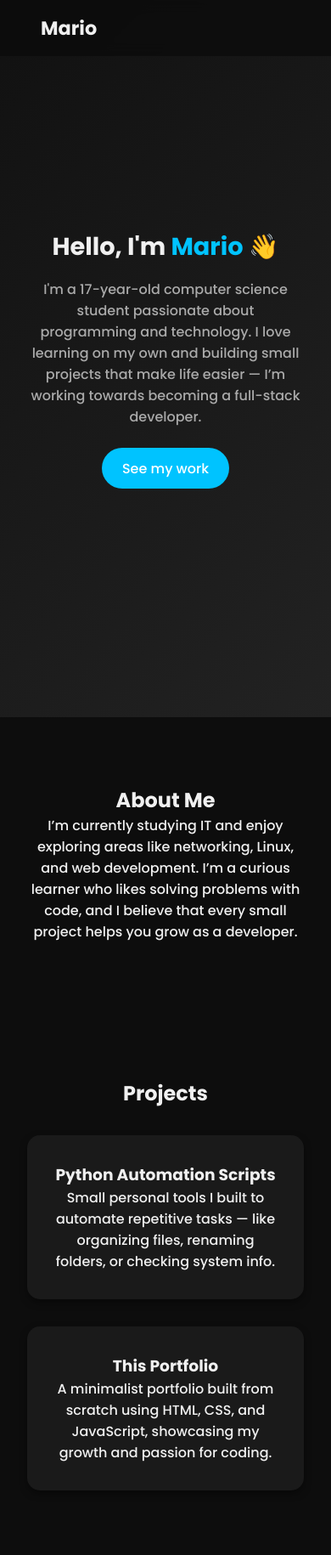
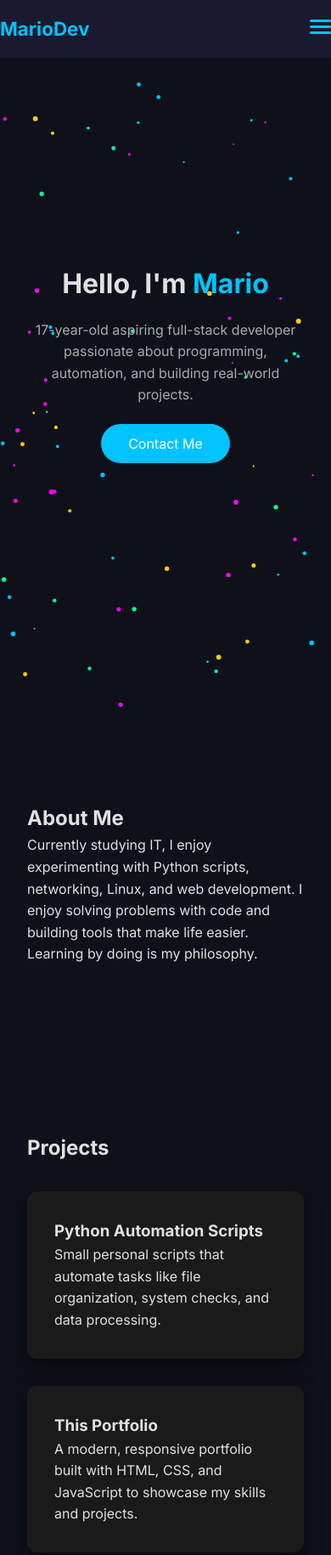
Before and after one commit to Chorizillo-source/Portfolio, a plain HTML site: page index.html in a window 390 px wide. Shown: the top 1830 px of the page at 85% size. Drawn offline with Linux system fonts and the light colour scheme.

Commit message:
Update portfolio: hero fix and smooth scroll

```diff
--- a/index.html
+++ b/index.html
@@ -3,58 +3,82 @@
 <head>
   <meta charset="UTF-8">
   <meta name="viewport" content="width=device-width, initial-scale=1.0">
-  <title>Mario | Developer Portfolio</title>
+  <title>MarioDev | Portfolio</title>
   <link rel="stylesheet" href="styles.css">
+  <link rel="preconnect" href="https://fonts.googleapis.com">
+  <link rel="preconnect" href="https://fonts.gstatic.com" crossorigin>
+  <link href="https://fonts.googleapis.com/css2?family=Inter:wght@300;400;600;700&display=swap" rel="stylesheet">
 </head>
 <body>
   <header>
+    <div class="container header-container">
+      <h1 class="logo">MarioDev</h1>
       <nav>
-      <h1>Mario</h1>
-      <ul>
+        <ul class="nav-links">
           <li><a href="#about">About</a></li>
           <li><a href="#projects">Projects</a></li>
           <li><a href="#contact">Contact</a></li>
         </ul>
+        <div class="hamburger" id="hamburger">
+          <span></span>
+          <span></span>
+          <span></span>
+        </div>
       </nav>
+    </div>
   </header>
 
   <section id="hero">
-    <div class="hero-text">
-      <h2>Hello, I'm <span>Mario</span> 👋</h2>
-      <p>I'm a 17-year-old computer science student passionate about programming and technology.
-      I love learning on my own and building small projects that make life easier — I’m working towards becoming a full-stack developer.</p>
-      <a href="#projects" class="btn">See my work</a>
+    <canvas id="heroCanvas"></canvas>
+    <div class="hero-container">
+      <h2>Hello, I'm <span>Mario</span></h2>
+      <p>17-year-old aspiring full-stack developer passionate about programming, automation, and building real-world projects.</p>
+      <a href="#contact" class="btn">Contact Me</a>
     </div>
   </section>
 
   <section id="about">
+    <div class="container">
       <h2>About Me</h2>
-    <p>I’m currently studying IT and enjoy exploring areas like networking, Linux, and web development.
-    I’m a curious learner who likes solving problems with code, and I believe that every small project helps you grow as a developer.</p>
+      <p>Currently studying IT, I enjoy experimenting with Python scripts, networking, Linux, and web development.
+      I enjoy solving problems with code and building tools that make life easier. Learning by doing is my philosophy.</p>
+    </div>
   </section>
 
   <section id="projects">
+    <div class="container">
       <h2>Projects</h2>
       <div class="projects-grid">
         <div class="project-card">
           <h3>Python Automation Scripts</h3>
-        <p>Small personal tools I built to automate repetitive tasks — like organizing files, renaming folders, or checking system info.</p>
+          <p>Small personal scripts that automate tasks like file organization, system checks, and data processing.</p>
         </div>
         <div class="project-card">
           <h3>This Portfolio</h3>
-        <p>A minimalist portfolio built from scratch using HTML, CSS, and JavaScript, showcasing my growth and passion for coding.</p>
+          <p>A modern, responsive portfolio built with HTML, CSS, and JavaScript to showcase my skills and projects.</p>
+        </div>
       </div>
     </div>
   </section>
 
   <section id="contact">
-    <h2>Get in Touch</h2>
-    <p>If you’d like to collaborate or just talk about programming, feel free to reach out!</p>
-    <a href="mailto:mariofernandezsoriatbj@gmail.com" class="btn">Email Me</a>
+    <div class="container">
+      <h2>Contact</h2>
+      <p>If you’d like to collaborate or talk about programming, feel free to reach out!</p>
+
+      <form id="contactForm">
+        <input type="text" placeholder="Your Name" required>
+        <input type="email" placeholder="Your Email" required>
+        <textarea placeholder="Your Message" rows="5" required></textarea>
+        <button type="submit" class="btn">Send Message</button>
+      </form>
+    </div>
   </section>
 
   <footer>
-    <p>© 2025 Mario. Built with ❤️ using HTML, CSS, and JavaScript.</p>
+    <div class="container">
+      <p>© 2025 MarioDev. Built with ❤️ using HTML, CSS, and JS.</p>
+    </div>
   </footer>
 
   <script src="script.js"></script>
--- a/script.js
+++ b/script.js
@@ -1,20 +1,75 @@
-// Mobile menu toggle
-const nav = document.querySelector("nav ul");
-const header = document.querySelector("header");
+document.addEventListener("DOMContentLoaded", () => {
 
-header.addEventListener("click", (e) => {
-  if (e.target.tagName === "H1") return; // ignore logo clicks
-  nav.classList.toggle("active");
+  // Hamburger toggle
+  const hamburger = document.getElementById("hamburger");
+  const navLinks = document.querySelector(".nav-links");
+  hamburger.addEventListener("click", () => {
+    navLinks.classList.toggle("active");
   });
 
-// Simple scroll animation for projects
-window.addEventListener("scroll", () => {
-  const cards = document.querySelectorAll(".project-card");
-  cards.forEach(card => {
+  // Smooth scroll for nav links and buttons
+  document.querySelectorAll('a[href^="#"]').forEach(anchor => {
+    anchor.addEventListener("click", function(e) {
+      e.preventDefault();
+      const target = document.querySelector(this.getAttribute("href"));
+      target.scrollIntoView({ behavior: "smooth", block: "start" });
+      if(navLinks.classList.contains("active")) navLinks.classList.remove("active");
+    });
+  });
+
+  // Project card animation on scroll
+  const projectCards = document.querySelectorAll(".project-card");
+  function revealCards() {
+    projectCards.forEach(card => {
       const rect = card.getBoundingClientRect();
-    if (rect.top < window.innerHeight - 100) {
+      if(rect.top < window.innerHeight - 100){
         card.style.opacity = 1;
         card.style.transform = "translateY(0)";
       }
     });
+  }
+  window.addEventListener("scroll", revealCards);
+  revealCards(); // run once on load
+
+  // Dynamic background animation (particles)
+  const canvas = document.getElementById("heroCanvas");
+  const ctx = canvas.getContext("2d");
+
+  function resizeCanvas() {
+    canvas.width = window.innerWidth;
+    canvas.height = window.innerHeight;
+  }
+  resizeCanvas();
+  window.addEventListener("resize", resizeCanvas);
+
+  const particles = [];
+  const colors = ["#00c3ff", "#ff00ff", "#00ff99", "#ffcc00"];
+  for(let i=0; i<80; i++){
+    particles.push({
+      x: Math.random()*canvas.width,
+      y: Math.random()*canvas.height,
+      radius: Math.random()*2 + 1,
+      color: colors[Math.floor(Math.random()*colors.length)],
+      dx: (Math.random()-0.5)*1,
+      dy: (Math.random()-0.5)*1
     });
+  }
+
+  function animateParticles() {
+    ctx.clearRect(0,0,canvas.width,canvas.height);
+    particles.forEach(p => {
+      ctx.beginPath();
+      ctx.arc(p.x,p.y,p.radius,0,Math.PI*2);
+      ctx.fillStyle = p.color;
+      ctx.fill();
+      p.x += p.dx;
+      p.y += p.dy;
+      if(p.x<0 || p.x>canvas.width) p.dx*=-1;
+      if(p.y<0 || p.y>canvas.height) p.dy*=-1;
+    });
+    requestAnimationFrame(animateParticles);
+  }
+
+  animateParticles();
+
+});
--- a/styles.css
+++ b/styles.css
@@ -1,4 +1,5 @@
-@import url('https://fonts.googleapis.com/css2?family=Poppins:wght@300;500;700&display=swap');
+/* Fonts & Reset */
+@import url('https://fonts.googleapis.com/css2?family=Inter:wght@300;400;600;700&display=swap');
 
 * {
   margin: 0;
@@ -7,9 +8,10 @@
 }
 
 body {
-  font-family: 'Poppins', sans-serif;
-  color: #f0f0f0;
-  background-color: #0d0d0d;
+  font-family: 'Inter', sans-serif;
+  background-color: #0f111a;
+  color: #e0e0e0;
+  line-height: 1.6;
   scroll-behavior: smooth;
 }
 
@@ -18,29 +20,59 @@ header {
   position: fixed;
   width: 100%;
   top: 0;
-  background: rgba(13, 13, 13, 0.9);
+  background: #1a1a2e; /* different color to stand out */
   backdrop-filter: blur(8px);
+  z-index: 100;
+}
+
+.container {
+  max-width: 1000px;
+  margin: 0 auto;
+  padding: 0 2rem;
+}
+
+.header-container {
   display: flex;
   justify-content: space-between;
   align-items: center;
-  padding: 1rem 3rem;
-  z-index: 100;
+  padding: 1rem 0;
 }
 
-nav ul {
-  list-style: none;
-  display: flex;
-  gap: 1.5rem;
+.logo {
+  font-weight: 700;
+  font-size: 1.4rem;
+  color: #00c3ff;
 }
 
-nav a {
-  color: #f0f0f0;
+.nav-links {
+  display: flex;
+  gap: 2rem;
+}
+
+.nav-links a {
   text-decoration: none;
+  color: #e0e0e0;
+  font-weight: 500;
   transition: color 0.3s ease;
 }
 
-nav a:hover {
+.nav-links a:hover {
   color: #00c3ff;
+}
+
+/* Hamburger */
+.hamburger {
+  display: none;
+  flex-direction: column;
+  cursor: pointer;
+}
+
+.hamburger span {
+  height: 3px;
+  width: 25px;
+  background: #00c3ff;
+  margin-bottom: 4px;
+  border-radius: 2px;
 }
 
 /* HERO */
@@ -50,47 +82,68 @@ nav a:hover {
   align-items: center;
   justify-content: center;
   text-align: center;
-  background: linear-gradient(135deg, #111, #222);
+  position: relative;
+  overflow: hidden;
+}
+
+#hero canvas {
+  position: absolute;
+  top: 0;
+  left: 0;
+  width: 100%;
+  height: 100%;
+  z-index: 0;
+}
+
+.hero-container {
+  position: relative;
+  z-index: 2;
+  max-width: 700px;
   padding: 0 2rem;
 }
 
-.hero-text h2 {
-  font-size: 2.5rem;
+#hero h2 {
+  font-size: 2.8rem;
+  margin-bottom: 1rem;
 }
 
-.hero-text span {
+#hero h2 span {
   color: #00c3ff;
 }
 
-.hero-text p {
-  margin-top: 1rem;
+#hero p {
   font-size: 1.1rem;
   color: #aaa;
+  margin-bottom: 2rem;
 }
 
 .btn {
-  display: inline-block;
-  margin-top: 1.5rem;
-  padding: 0.7rem 1.5rem;
-  border-radius: 25px;
   background: #00c3ff;
   color: #fff;
+  padding: 0.8rem 2rem;
+  border-radius: 25px;
   text-decoration: none;
+  font-weight: 500;
   transition: background 0.3s ease;
+  cursor: pointer;
 }
 
 .btn:hover {
   background: #0099cc;
 }
 
+/* Sections */
 section {
-  padding: 5rem 2rem;
-  text-align: center;
+  padding: 6rem 0;
 }
 
-#projects .projects-grid {
+#about { padding-top: 100px; }
+#projects { padding-top: 100px; }
+#contact { padding-top: 100px; }
+
+.projects-grid {
   display: grid;
-  grid-template-columns: repeat(auto-fit, minmax(250px, 1fr));
+  grid-template-columns: repeat(auto-fit, minmax(280px, 1fr));
   gap: 2rem;
   margin-top: 2rem;
 }
@@ -98,10 +151,10 @@ section {
 .project-card {
   background: #1a1a1a;
   padding: 2rem;
-  border-radius: 15px;
-  box-shadow: 0 4px 10px rgba(0,0,0,0.4);
+  border-radius: 12px;
+  box-shadow: 0 8px 20px rgba(0,0,0,0.5);
   transition: transform 0.3s ease, opacity 0.3s ease;
-  opacity: 0.9;
+  opacity: 0.95;
 }
 
 .project-card:hover {
@@ -109,46 +162,66 @@ section {
   opacity: 1;
 }
 
-/* FOOTER */
+/* Contact Form */
+#contactForm {
+  display: flex;
+  flex-direction: column;
+  gap: 1rem;
+  margin-top: 2rem;
+}
+
+#contactForm input,
+#contactForm textarea {
+  padding: 0.8rem 1rem;
+  border-radius: 8px;
+  border: none;
+  background: #222;
+  color: #fff;
+  font-size: 1rem;
+  resize: none;
+}
+
+#contactForm input::placeholder,
+#contactForm textarea::placeholder {
+  color: #aaa;
+}
+
+/* Footer */
 footer {
-  padding: 2rem;
   background: #111;
   text-align: center;
+  padding: 2rem 0;
+  color: #777;
   font-size: 0.9rem;
-  color: #777;
 }
 
-/* === RESPONSIVE DESIGN === */
+/* Responsive */
 @media (max-width: 768px) {
-  nav ul {
+  .nav-links {
+    position: absolute;
+    top: 70px;
+    right: 2rem;
+    background: rgba(15,17,26,0.95);
     flex-direction: column;
-    gap: 0.5rem;
-    background: rgba(0, 0, 0, 0.8);
-    position: absolute;
-    top: 60px;
-    right: 20px;
-    padding: 1rem;
+    gap: 1rem;
+    padding: 1rem 2rem;
     border-radius: 10px;
     display: none;
   }
 
-  nav ul.active {
+  .nav-links.active {
     display: flex;
   }
 
-  nav h1 {
-    font-size: 1.4rem;
+  .hamburger {
+    display: flex;
   }
 
   #hero h2 {
-    font-size: 1.8rem;
+    font-size: 2rem;
   }
 
   #hero p {
     font-size: 1rem;
   }
-
-  .projects-grid {
-    grid-template-columns: 1fr;
-  }
 }
```
Lines whose indentation alone changed are shown as unchanged.
